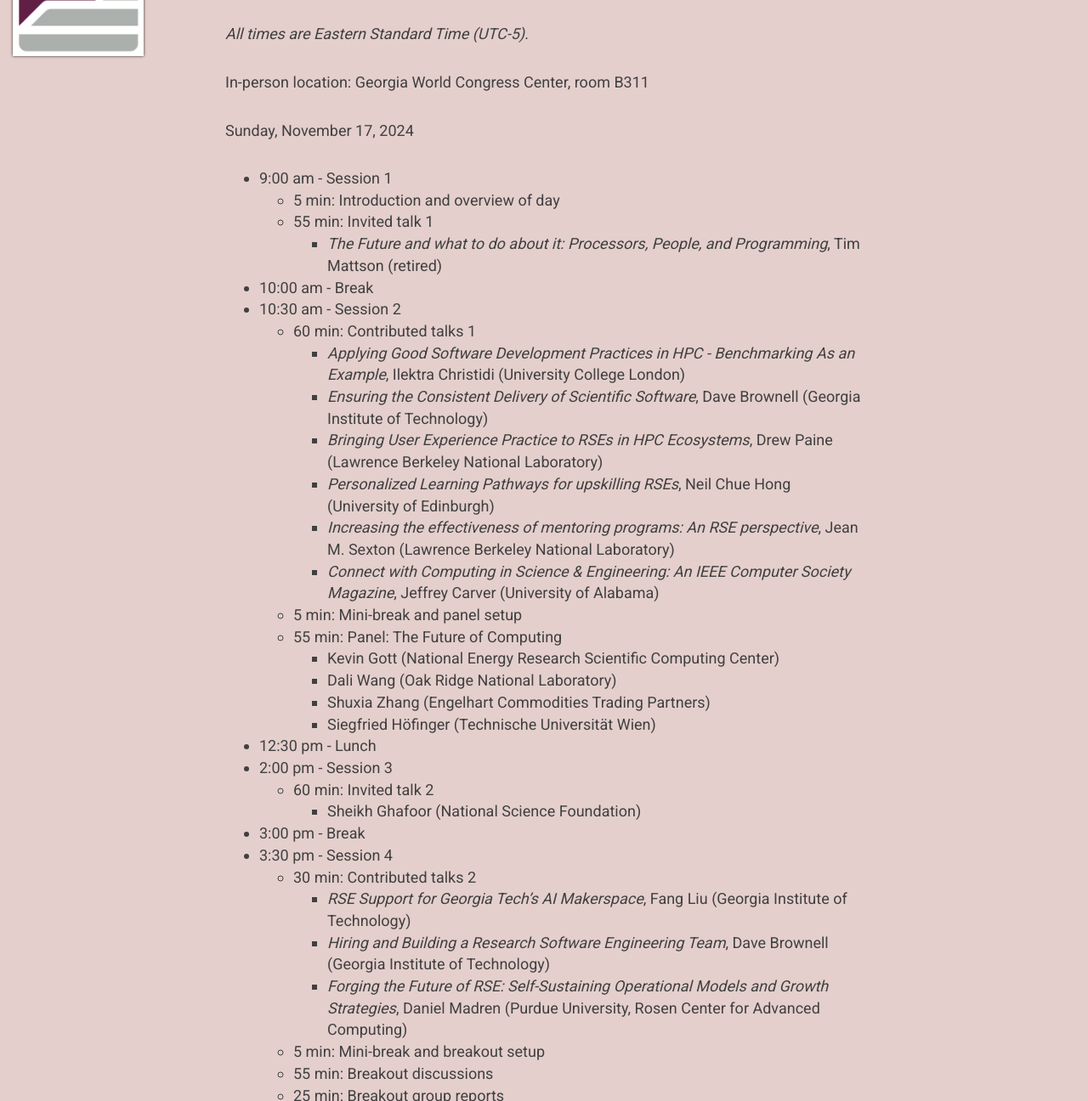
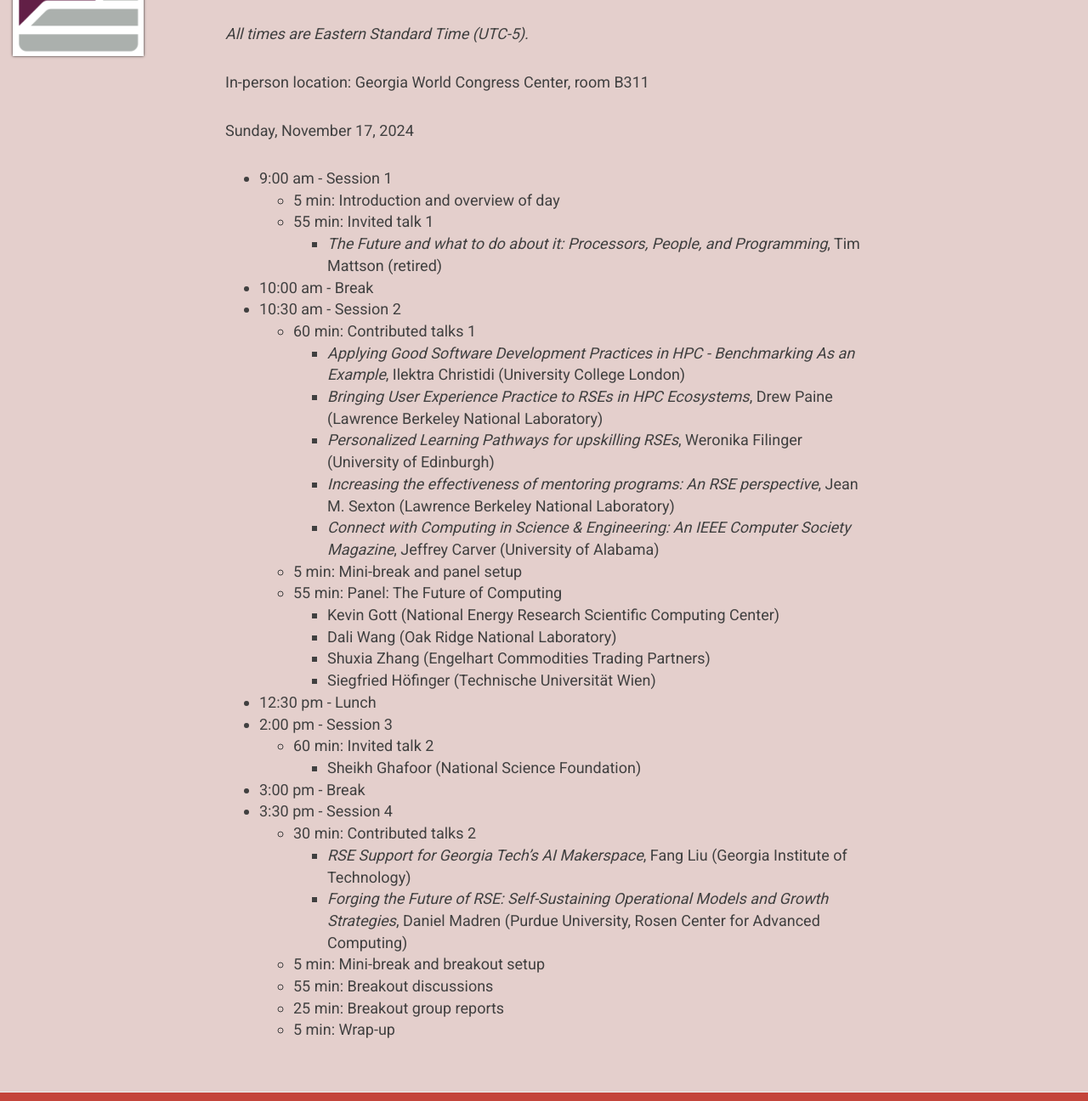
Before and after one commit to USRSE/rse-hpc-2024, a Jekyll site: the page built from pages/agenda.md, in a window 1280 px wide and 1400 px high, cut to the strip 104-1400 px from the top of the window. Shown: the whole strip at 85% size. Built offline with Jekyll 4.4.1, drawn with Linux system fonts in a browser that asks for light colours; nearby versions of some CDN libraries.

Commit message:
Add minor updates to agenda

```diff
--- a/pages/agenda.md
+++ b/pages/agenda.md
@@ -18,9 +18,8 @@
 - 10:30 am - Session 2
     - 60 min: Contributed talks 1
         - _Applying Good Software Development Practices in HPC - Benchmarking As an Example_, Ilektra Christidi (University College London)
-        - _Ensuring the Consistent Delivery of Scientific Software_, Dave Brownell (Georgia Institute of Technology)
         - _Bringing User Experience Practice to RSEs in HPC Ecosystems_, Drew Paine (Lawrence Berkeley National Laboratory)
-        - _Personalized Learning Pathways for upskilling RSEs_, Neil Chue Hong (University of Edinburgh)
+        - _Personalized Learning Pathways for upskilling RSEs_, Weronika Filinger (University of Edinburgh)
         - _Increasing the effectiveness of mentoring programs: An RSE perspective_, Jean M. Sexton (Lawrence Berkeley National Laboratory)
         - _Connect with Computing in Science & Engineering: An IEEE Computer Society Magazine_, Jeffrey Carver (University of Alabama)
     - 5 min: Mini-break and panel setup
@@ -37,7 +36,6 @@
 - 3:30 pm - Session 4
     - 30 min: Contributed talks 2
         - _RSE Support for Georgia Tech's AI Makerspace_, Fang Liu (Georgia Institute of Technology)
-        - _Hiring and Building a Research Software Engineering Team_, Dave Brownell (Georgia Institute of Technology)
         - _Forging the Future of RSE: Self-Sustaining Operational Models and Growth Strategies_, Daniel Madren (Purdue University, Rosen Center for Advanced Computing)
     - 5 min: Mini-break and breakout setup
     - 55 min: Breakout discussions
```
